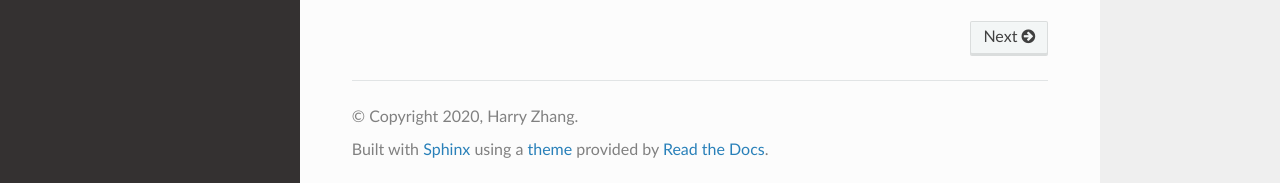
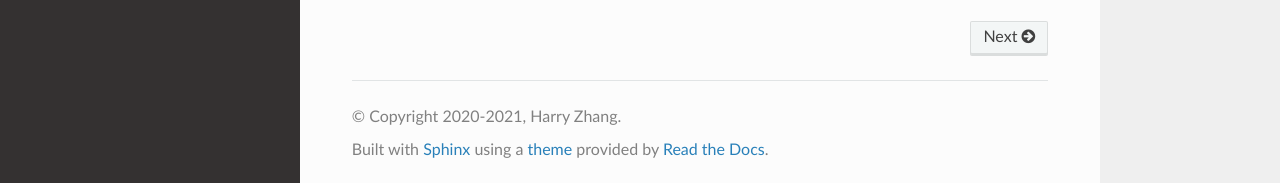
Before and after one commit to Contextualist/ase-grain, a Sphinx documentation site: the page built from docs/source/index.rst, in a window 1280 px wide and 962 px high. Shown: the part 776-959 px from the top of the window. Built offline with Sphinx 7.4.7 and the Read the Docs theme 2.0.0, drawn with Linux system fonts in a browser that asks for light colours.

Commit message:
docs update

```diff
--- a/docs/source/conf.py
+++ b/docs/source/conf.py
@@ -19,7 +19,7 @@ sys.path.insert(0, os.path.abspath('../..'))
 # -- Project information -----------------------------------------------------
 
 project = 'ASE-Grain'
-copyright = '2020, Harry Zhang'
+copyright = '2020-2021, Harry Zhang'
 author = 'Harry Zhang'
 
 
```
Also changed, not shown: .readthedocs.yml.
